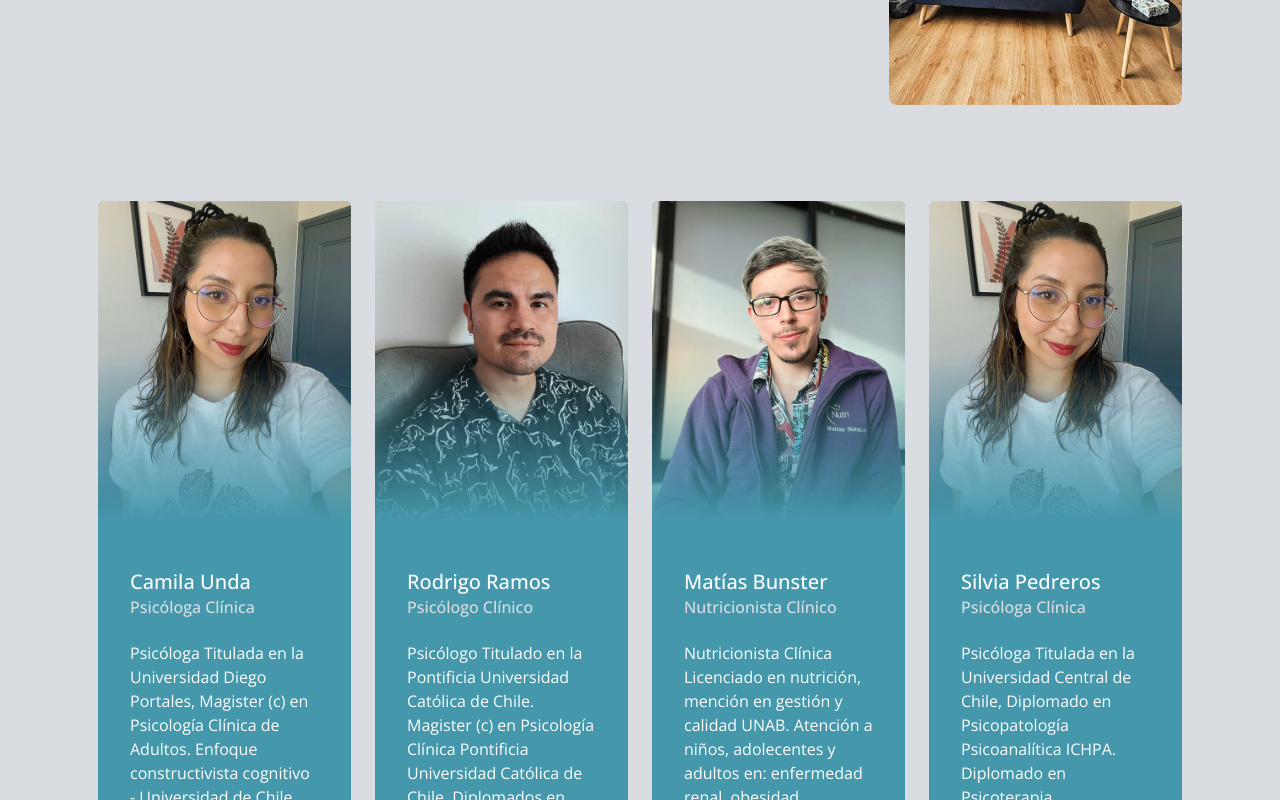
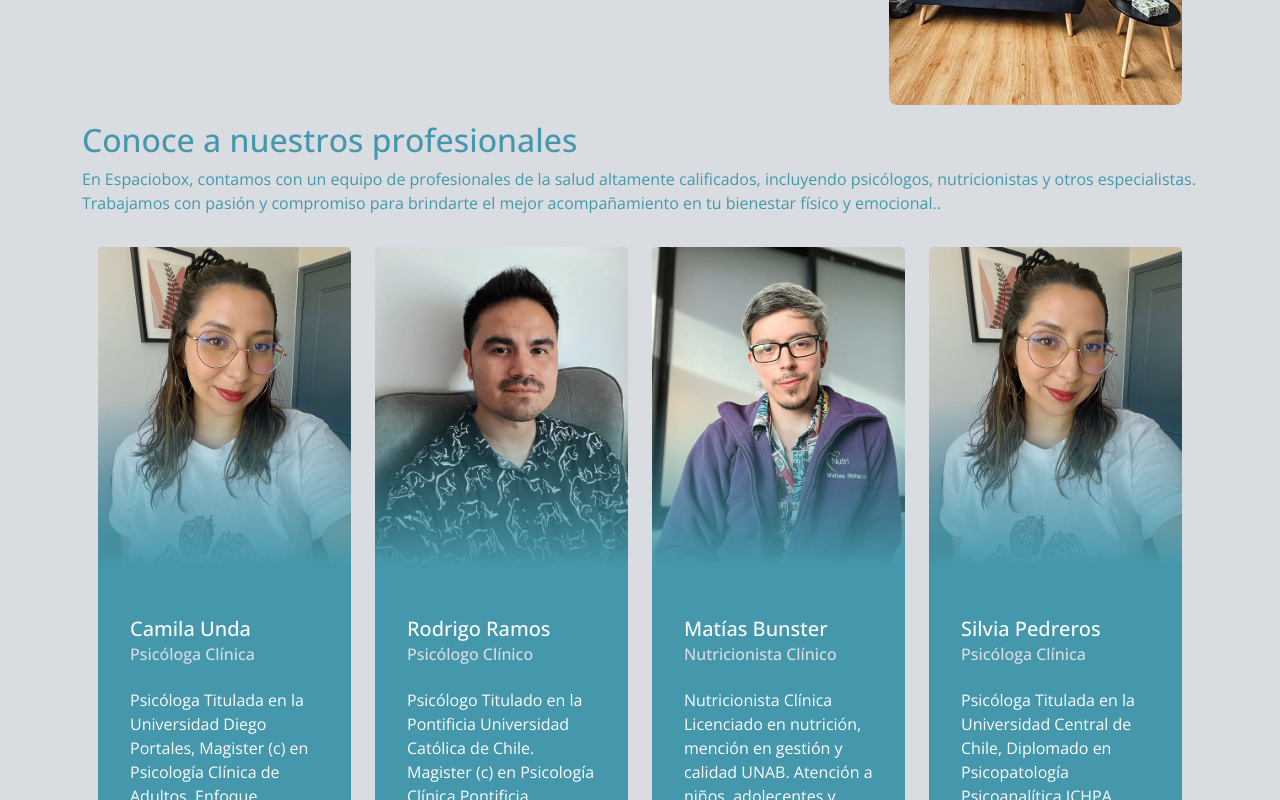
Before and after one commit to ssalinascalibar/espacio-box-noLogin, a React (Vite) app: page / in a window 1280 px wide. Shown: the part 1620-2420 px from the top of the page. Built offline with nearby package versions, Linux system fonts and the light colour scheme.

Commit message:
add title and text to porfessionals section

```diff
--- a/src/shared/components/cards/ProfessionalCards.jsx
+++ b/src/shared/components/cards/ProfessionalCards.jsx
@@ -17,6 +17,9 @@ export default function ProfessionalCards() {
   }, []);
 
   return (
+    <>
+    <h2>Conoce a nuestros profesionales</h2>
+    <p>En Espaciobox, contamos con un equipo de profesionales de la salud altamente calificados, incluyendo psicólogos, nutricionistas y otros especialistas. Trabajamos con pasión y compromiso para brindarte el mejor acompañamiento en tu bienestar físico y emocional..</p>
     <div className="scroll-container-professionals">
       <Row>
         {professionalCards.map((card) => (
@@ -33,5 +36,6 @@ export default function ProfessionalCards() {
         ))}
       </Row>
     </div>
+        </>
   );
 }
--- a/src/shared/components/cards/professionalCards.css
+++ b/src/shared/components/cards/professionalCards.css
@@ -2,7 +2,7 @@
     overflow-x: auto;
     white-space: nowrap;
     padding: 1rem;
-    margin: 4rem 0;
+    margin:  1rem 0 4rem 0;
     border-radius: 8px;
   }
 
```
